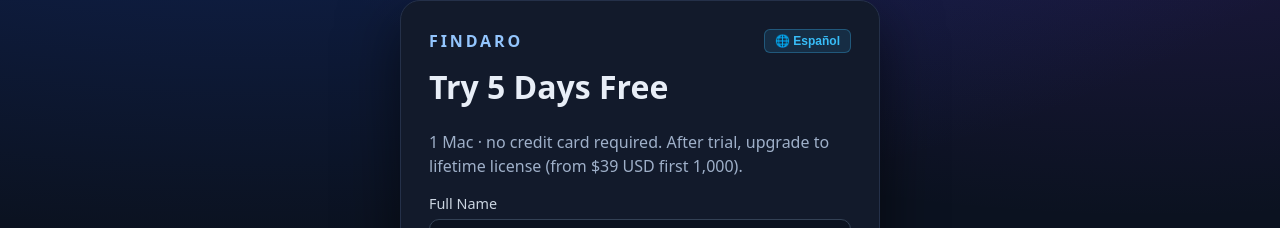
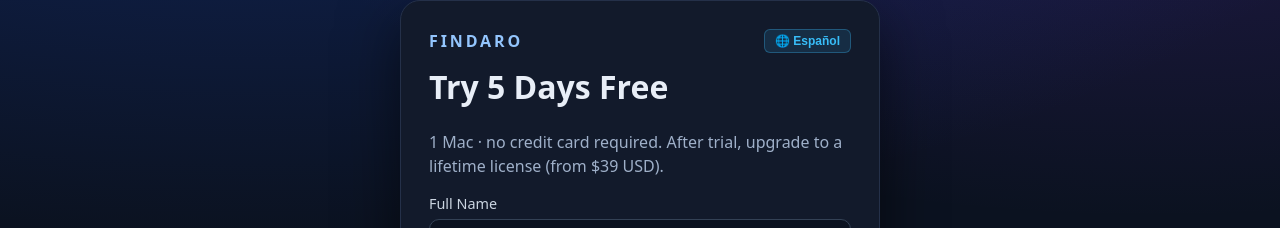
Before and after one commit to gabrieldave/findaro, a Next.js app in the folder web/: page /probar in a window 1280 px wide. Shown: the part 182-410 px from the top of the page. Built offline with nearby package versions, Linux system fonts and the light colour scheme.

Commit message:
fix(findaro-web): align public copy with audited app behavior

```diff
--- a/web/src/app/probar/page.tsx
+++ b/web/src/app/probar/page.tsx
@@ -42,8 +42,8 @@ function ProbarInner() {
   const t = {
     title: isEn ? "Try 5 Days Free" : "Prueba 5 días gratis",
     sub: isEn
-      ? "1 Mac · no credit card required. After trial, upgrade to lifetime license (from $39 USD first 1,000)."
-      : "1 Mac · sin tarjeta. Al terminar, compra Pro de por vida (desde $39 USD primeros 1000).",
+      ? "1 Mac · no credit card required. After trial, upgrade to a lifetime license (from $39 USD)."
+      : "1 Mac · sin tarjeta. Al terminar, compra Pro de por vida (desde $39 USD).",
     nameLabel: isEn ? "Full Name" : "Nombre",
     emailLabel: isEn ? "Email" : "Correo",
     busyBtn: isEn ? "Preparing trial…" : "Preparando…",
```
